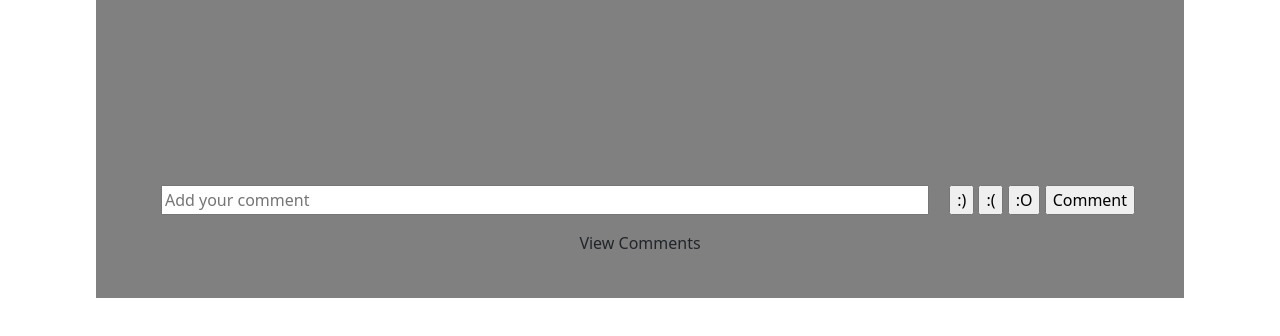
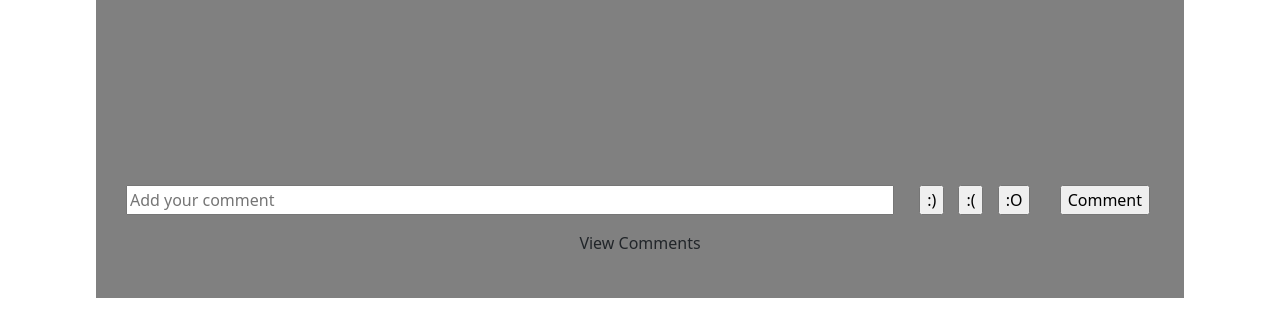
Before and after one commit to Graingertom/journalsite, a website: page client/index.html in a window 1280 px wide. Shown: the part 270-606 px from the top of the page. Drawn offline with nearby package versions, Linux system fonts and the light colour scheme; no server answers.

Commit message:
adding classes to buttons

```diff
--- a/client/index.html
+++ b/client/index.html
@@ -54,10 +54,10 @@
     <section class="interactiveComments">
       <form id="form">
         <input type="text" class="addComment" name="message" id="message" placeholder="Add your comment" />
-        <input type="button" name="" value=":)" onclick="check()">
-        <input type="button" name="" value=":(" onclick="check()">
-        <input type="button" name="" value=":O" onclick="check()">
-        <input type="submit" name="submit" value="Comment">
+        <input type="button" class="button" name="" value=":)" onclick="check()">
+        <input type="button" class="button" name="" value=":(" onclick="check()">
+        <input type="button" class="button" name="" value=":O" onclick="check()">
+        <input type="submit" class="submitBtn" name="submit" value="Comment">
       </form>
     </section>
 
```
